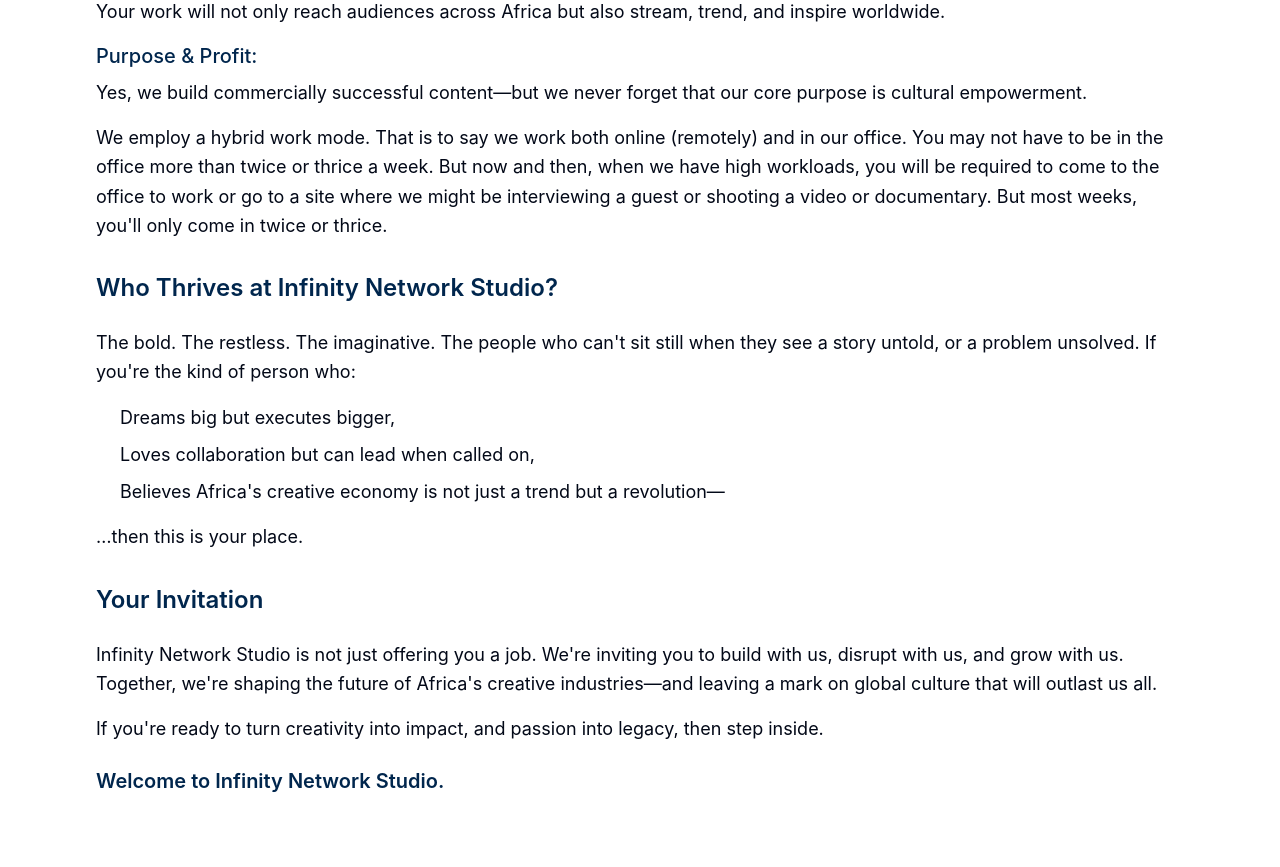
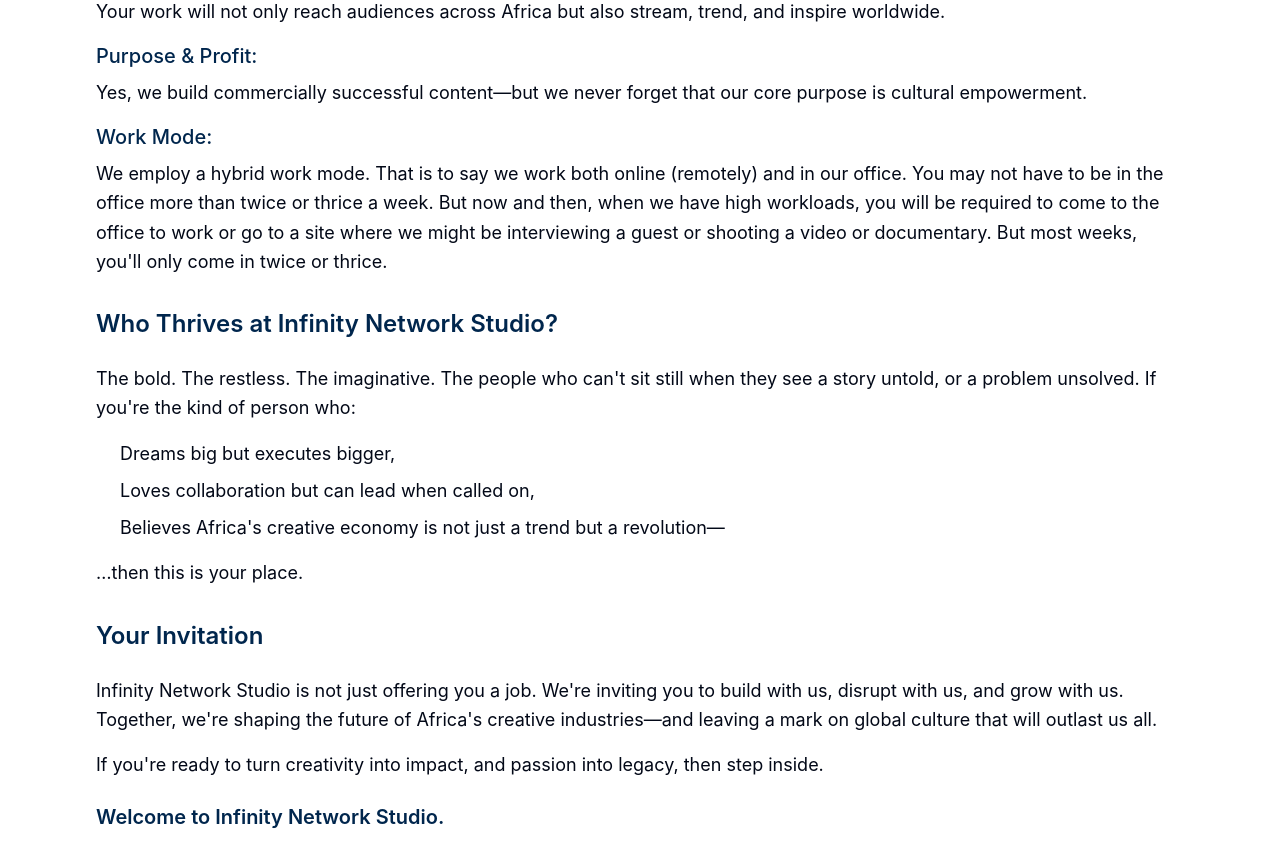
Before and after one commit to MichaelNewmanLightKnight/infinity-network-studio, a React (Vite) app: page /careers in a window 1280 px wide. Shown: the part 4220-5087 px from the top of the page. Built offline with nearby package versions, Linux system fonts and the light colour scheme.

Commit message:
Add subheading to Careers page

```diff
--- a/src/components/Talents.tsx
+++ b/src/components/Talents.tsx
@@ -183,7 +183,10 @@ const Talents = () => {
               <div>
                 <h4 className="text-xl font-medium text-primary mb-2">Purpose & Profit:</h4>
                 <p className="text-lg leading-relaxed">Yes, we build commercially successful content—but we never forget that our core purpose is cultural empowerment.</p>
-                <p className="text-lg leading-relaxed mt-4">We employ a hybrid work mode. That is to say we work both online (remotely) and in our office. You may not have to be in the office more than twice or thrice a week. But now and then, when we have high workloads, you will be required to come to the office to work or go to a site where we might be interviewing a guest or shooting a video or documentary. But most weeks, you'll only come in twice or thrice.</p>
+              </div>
+              <div>
+                <h4 className="text-xl font-medium text-primary mb-2">Work Mode:</h4>
+                <p className="text-lg leading-relaxed">We employ a hybrid work mode. That is to say we work both online (remotely) and in our office. You may not have to be in the office more than twice or thrice a week. But now and then, when we have high workloads, you will be required to come to the office to work or go to a site where we might be interviewing a guest or shooting a video or documentary. But most weeks, you'll only come in twice or thrice.</p>
               </div>
             </div>
           </div>
```
